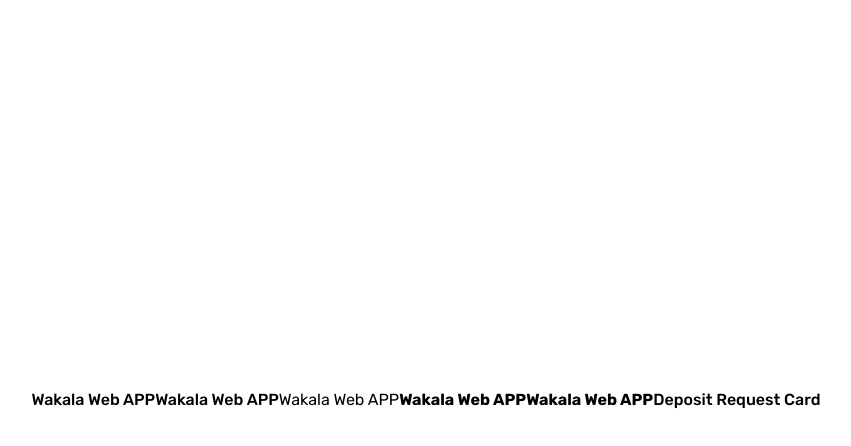
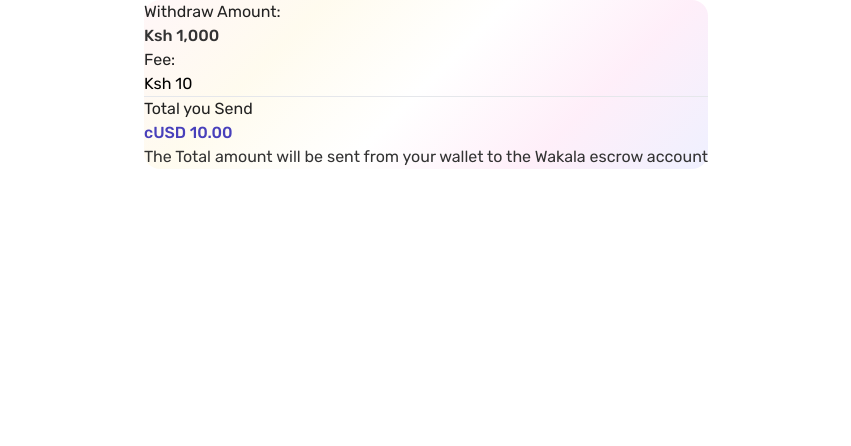
Before and after one commit to Kukuza/sargo-interface, a React (Create React App) app: page / in a window 1280 px wide. Shown: the top 446 px of the page, without its empty margins (214-1065 px from the left). Built offline with nearby package versions, Linux system fonts and the light colour scheme.

Commit message:
The deposit request card.

```diff
--- a/src/App.tsx
+++ b/src/App.tsx
@@ -2,7 +2,7 @@ import React from 'react';
 import DepositRequestCard from './components/cards/DepositRequestCard';
 function App() {
   return (
-    <div>
+    <div className="flex justify-center items-center p-[10px]">
       <DepositRequestCard/>
     </div>
   );
--- a/src/components/cards/DepositRequestCard.tsx
+++ b/src/components/cards/DepositRequestCard.tsx
@@ -1,18 +1,17 @@
-import React from 'react'
+import React from 'react';
 
 function DepositRequestCard() {
   return (
-    <div className="p-10 min-h-screen flex items-center justify-center bg-cool-gray-700">
-        <h1>Wakala Web APP</h1>
-        <h2>Wakala Web APP</h2>
-        <h3>Wakala Web APP</h3>
-        <h4>Wakala Web APP</h4>
-        <h5>Wakala Web APP</h5>
-        <p className="body3">
-            Deposit Request Card
-        </p>
-
-      </div>
+    <div className="block h-[408px] w-[344px] cardGradient  rounded-2xl p-[10px]">
+      <p className='body4 text-textDarker mt-[5px]'>Withdraw Amount:</p>
+      <h1 className='text-textPrimary mt-[5px]'>Ksh 1,000</h1>
+      <p className='body4 text-textDarker mt-[30px]'>Fee:</p>
+      <h3 className='text-black mt-[5px]'>Ksh 10</h3>
+      <hr className='mt-[10px]'/>
+        <p className='body4 text-textDarker mt-[30px]'>Total you Send</p>
+        <h1 className='text-textColor4 mt-[5px]'>cUSD 10.00</h1>
+      <p className='s3 text-textPrimary mt-[50px]'>The Total amount will be sent from your wallet to the Wakala escrow account</p>
+    </div>
   )
 }
 
--- a/src/index.css
+++ b/src/index.css
@@ -10,31 +10,26 @@
         font-family: Rubik;
         font-weight:500;
         font-size: 28;
-        line-height:42;
       }
       h2 {
         font-family:Rubik;
         font-weight:500;
         font-size: 24;
-        line-height: 36;
       }
       h3 {
         font-family:Rubik;
         font-weight:400;
         font-size: 24;
-        line-height: 36;
       }
       h4 {
         font-family:Rubik;
         font-weight:700;
         font-size: 20;
-        line-height: 30;
       }
       h5 {
         font-family:Rubik;
         font-weight:700;
         font-size: 18;
-        line-height: 27;
       }
 }
 @layer components {
@@ -43,76 +38,65 @@
       font-family:Rubik;
       font-weight:500;
       font-size: 20;
-      line-height: 30;
     }
 
     .sh2 {
       font-family:Rubik;
       font-weight:500;
       font-size: 20;
-      line-height: 30;
     }
 
     .body1 {
       font-family:Rubik;
       font-weight:400;
       font-size: 18;
-      line-height: 27;
     }
     .body2 {
       font-family:Rubik;
       font-weight:700;
       font-size: 16;
-      line-height: 24;
     }
 
     .body3 {
       font-family:Rubik;
       font-weight:500;
       font-size: 16;
-      line-height: 24;
     }
 
     .body4 {
       font-family:Rubik;
       font-weight:400;
       font-size: 16;
-      line-height: 24;
     }
 
     .body5 {
       font-family:Rubik;
       font-weight:700;
       font-size: 14;
-      line-height: 21;
     }
 
     .body6 {
       font-family:Rubik;
       font-weight:700;
       font-size: 12;
-      line-height: 18;
     }
 
     .body7 {
       font-family:Rubik;
       font-weight:500;
       font-size: 14;
-      line-height: 21;
     }
 
     .body8 {
       font-family:Rubik;
       font-weight:500;
       font-size: 12;
-      line-height: 18;
     }
 
     .body9 {
       font-family:Rubik;
       font-weight:400;
       font-size: 12;
-      line-height: 18;
     }
 
 
@@ -120,7 +104,6 @@
       font-family:Rubik;
       font-weight:400;
       font-size: 14;
-      line-height: 21;
     }
 
 
@@ -128,30 +111,28 @@
       font-family:Rubik;
       font-weight:300;
       font-size: 14;
-      line-height: 21;
     }
     .s2 {
       font-family:Rubik;
       font-weight:300;
       font-size: 12;
-      line-height: 18;
     }
     .s3 {
       font-family:Rubik;
       font-weight:400;
       font-size: 11;
-      line-height: 16.5;
     }
     .s4 {
       font-family:Rubik;
       font-weight:400;
       font-size: 10;
-      line-height: 15;
     }
     .s5 {
       font-family:Rubik;
       font-weight:400;
       font-size: 8;
-      line-height: 12;
+    }
+    .cardGradient {
+     background:linear-gradient(135deg, rgba(255, 140, 161, 0.08),rgba(252, 207, 47, 0.08),rgba(255, 255, 255, 0.08),rgba(248, 48, 180, 0.08),rgba(47, 68, 252, 0.08));
     }
 }
--- a/src/styles/colors/colors.ts
+++ b/src/styles/colors/colors.ts
@@ -56,5 +56,3 @@ export const COLORS = {
 
     wakalaModalLinearGradient: ["#F7EFFA", "#FCF8ED"],
   };
-
-  export default COLORS;
--- a/tailwind.config.js
+++ b/tailwind.config.js
@@ -1,5 +1,4 @@
 const colors = require('tailwindcss/colors')
-
 module.exports = {
   purge: ["./src/**/*.{js,jsx,ts,tsx}", "./public/index.html"],
   presets: [],
@@ -15,9 +14,41 @@ module.exports = {
     colors: {
       transparent: 'transparent',
       current: 'currentColor',
+      white: "#ffffff",
+      primary: "#4840BB",
+      accent1: "#133FDB",
+      secondary: "#DB86C7",
+      shadowColor: "#7a5dba",
 
-      black: colors.black,
-      white: colors.white,
+      // Alerts
+      success: "#4840BB",
+      warning: "#F3BB1C",
+      error: "#EF8787",
+      warn: "#ba4848",
+
+      // Gray Color variants
+      grayLightest1: "#CFCFCF",
+      grayLightest: "#A2A3A2",
+      grayLighter: "#808080",
+      grayLight: "#595959",
+      grayDark: "#404040",
+
+      // Text color variants
+      textDarker: "#222222",
+      textPrimary: "#333333",
+      textDarkBlue: "#002B4E",
+      textColor2: "#1C1939CC",
+      textColor3: "#1C1939",
+      textColor4:"#4840BB",
+
+      dividerLine:"#444444",
+
+
+      switchThumb:"#A2A3A2",
+      radioButton:"#133FDB",
+
+      realBlack: "#000000",
+
       gray: colors.coolGray,
       red: colors.red,
       yellow: colors.amber,
```
